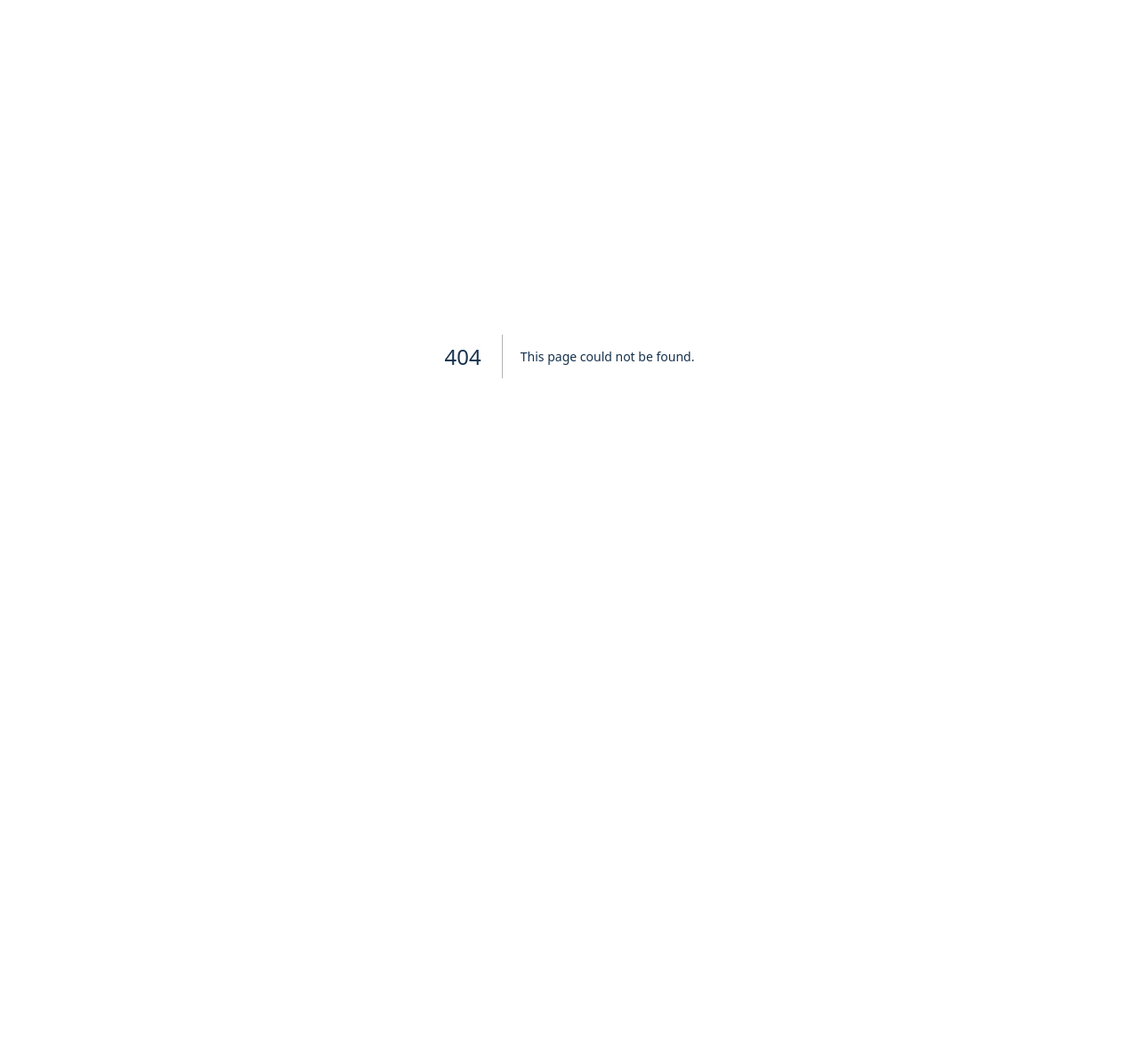
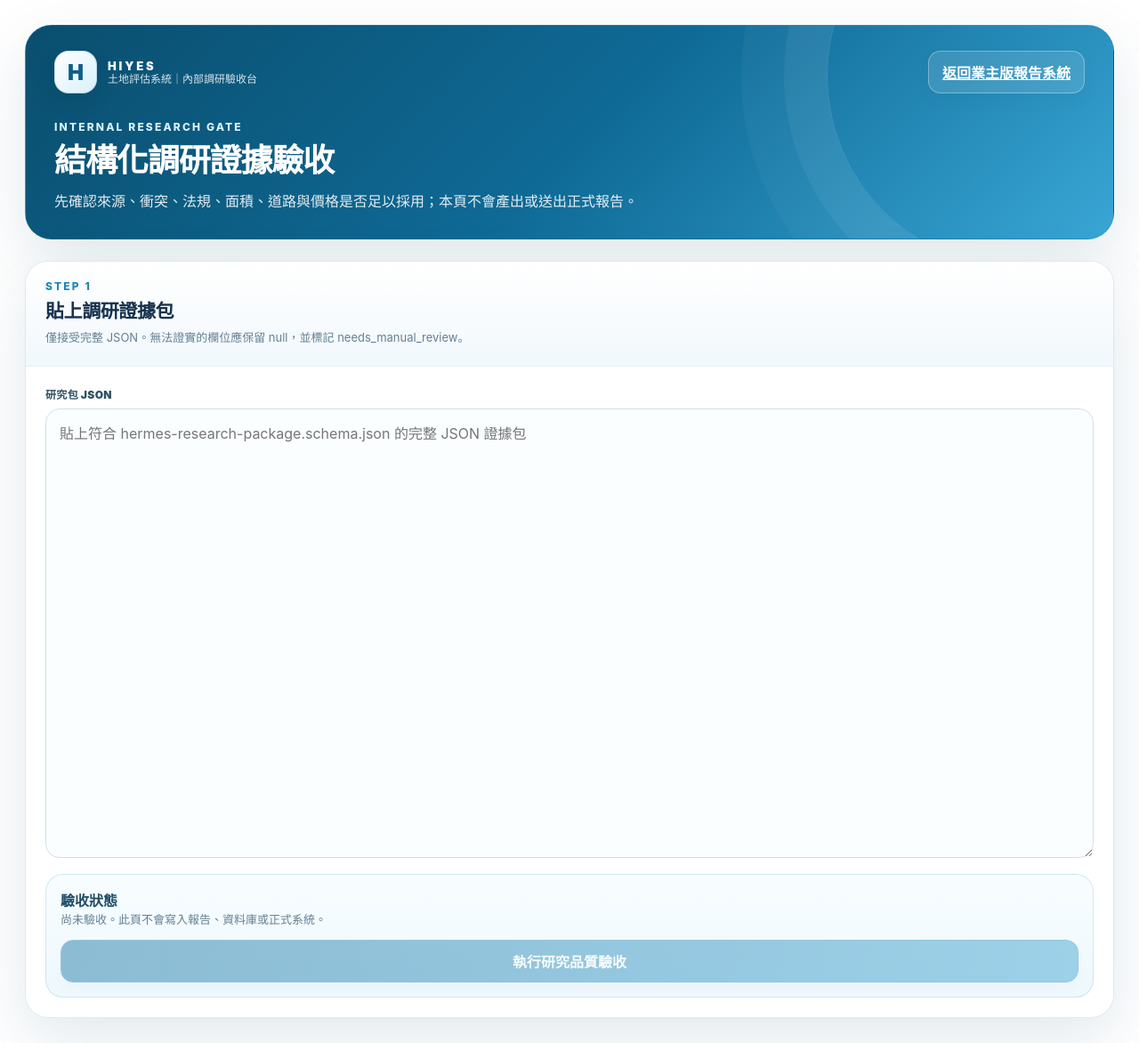
Before and after one commit to daisanity-svg/land-evaluation-system, a Next.js app: page /research-review in a window 1280 px wide. Before the commit this address had no page. Shown: the whole page at 89% size. Before the commit the page ends 800 px from the top, so only its background shows below. Built offline with nearby package versions, Linux system fonts and the light colour scheme.

Commit message:
Add internal research review workspace

```diff
--- /dev/null
+++ b/app/research-review/page.jsx
@@ -0,0 +1,114 @@
+'use client';
+
+import { useState } from 'react';
+
+const SAMPLE_PLACEHOLDER = `貼上符合 hermes-research-package.schema.json 的完整 JSON 證據包`;
+
+export default function ResearchReviewPage() {
+  const [payload, setPayload] = useState('');
+  const [result, setResult] = useState(null);
+  const [message, setMessage] = useState('尚未驗收。此頁不會寫入報告、資料庫或正式系統。');
+  const [loading, setLoading] = useState(false);
+
+  async function validatePackage() {
+    setResult(null);
+
+    try {
+      JSON.parse(payload);
+    } catch {
+      setMessage('JSON 格式不正確，請修正後再驗收。');
+      return;
+    }
+
+    setLoading(true);
+    setMessage('正在執行研究品質驗收…');
+
+    try {
+      const response = await fetch('/api/research/validate', {
+        method: 'POST',
+        headers: { 'Content-Type': 'application/json' },
+        body: payload,
+      });
+      const data = await response.json();
+      setResult(data);
+      setMessage(data.accepted
+        ? '驗收通過：此證據包可進入人工判讀與正式報告準備。'
+        : '驗收未通過：請依阻塞事項補證據或保留待人工複核。');
+    } catch (error) {
+      setMessage(`驗收失敗：${error.message || '未知錯誤'}`);
+    } finally {
+      setLoading(false);
+    }
+  }
+
+  const errors = result?.result?.errors || [];
+  const blockingReasons = result?.result?.quality_gate?.blocking_reasons || [];
+
+  return (
+    <main className="app-shell">
+      <section className="hero-panel">
+        <div className="hero-topbar">
+          <div className="brand-lockup">
+            <div className="brand-mark">H</div>
+            <div className="brand-copy">
+              <div className="brand-copy-top">HIYES</div>
+              <div className="brand-copy-bottom">土地評估系統｜內部調研驗收台</div>
+            </div>
+          </div>
+          <a className="btn ghost" href="/">返回業主版報告系統</a>
+        </div>
+        <div className="hero-content">
+          <div>
+            <p className="eyebrow">Internal Research Gate</p>
+            <h1 className="app-title">結構化調研證據驗收</h1>
+            <p className="app-subtitle">先確認來源、衝突、法規、面積、道路與價格是否足以採用；本頁不會產出或送出正式報告。</p>
+          </div>
+        </div>
+      </section>
+
+      <section className="panel input-panel" style={{ marginTop: 24 }}>
+        <div className="panel-header compact">
+          <p className="eyebrow small">Step 1</p>
+          <h2>貼上調研證據包</h2>
+          <p className="muted">僅接受完整 JSON。無法證實的欄位應保留 null，並標記 needs_manual_review。</p>
+        </div>
+        <div className="panel-body simple-form">
+          <label className="field">
+            <span>研究包 JSON</span>
+            <textarea rows={18} value={payload} onChange={(event) => setPayload(event.target.value)} placeholder={SAMPLE_PLACEHOLDER} spellCheck="false" />
+          </label>
+          <div className="action-card">
+            <div>
+              <strong>驗收狀態</strong>
+              <p>{message}</p>
+            </div>
+            <button className="btn primary" onClick={validatePackage} disabled={loading || !payload.trim()}>
+              {loading ? '驗收中…' : '執行研究品質驗收'}
+            </button>
+          </div>
+        </div>
+      </section>
+
+      {result && (
+        <section className="panel preview-panel" style={{ marginTop: 24 }}>
+          <div className="panel-header compact">
+            <p className="eyebrow small">Step 2</p>
+            <h2>{result.accepted ? '可採用，等待人工判讀' : '不可採用，需補查'}</h2>
+            <p className="muted">驗收結果不會自動寫入任何正式報告。</p>
+          </div>
+          <div className="panel-body">
+            {errors.length > 0 && <>
+              <h3>欄位錯誤</h3>
+              <ul>{errors.map((error) => <li key={error}>{error}</li>)}</ul>
+            </>}
+            {blockingReasons.length > 0 && <>
+              <h3>阻塞原因</h3>
+              <ul>{blockingReasons.map((reason) => <li key={reason}>{reason}</li>)}</ul>
+            </>}
+            {errors.length === 0 && blockingReasons.length === 0 && <p>未發現阻塞事項。</p>}
+          </div>
+        </section>
+      )}
+    </main>
+  );
+}
--- a/package.json
+++ b/package.json
@@ -5,7 +5,7 @@
     "dev": "next dev",
     "build": "next build",
     "start": "next start",
-    "test": "node tests/validate-system.mjs && node tests/submit-report.mjs && node tests/next15-routes.mjs && node tests/excel-export.mjs && node tests/supabase-schema.mjs && node tests/retired-diagnostics.mjs && node tests/production-monitor.mjs && node tests/research-quality-gate.mjs && node tests/research-validation-route.mjs && node tests/hermes-trace-gate.mjs && node tests/hermes-module-gate.mjs"
+    "test": "node tests/validate-system.mjs && node tests/submit-report.mjs && node tests/next15-routes.mjs && node tests/excel-export.mjs && node tests/supabase-schema.mjs && node tests/retired-diagnostics.mjs && node tests/production-monitor.mjs && node tests/research-quality-gate.mjs && node tests/research-validation-route.mjs && node tests/research-review-page.mjs && node tests/hermes-trace-gate.mjs && node tests/hermes-module-gate.mjs"
   },
   "dependencies": {
     "exceljs": "^4.4.0",
```
Also changed, not shown: tests/research-review-page.mjs (added, +13 -0 lines).
